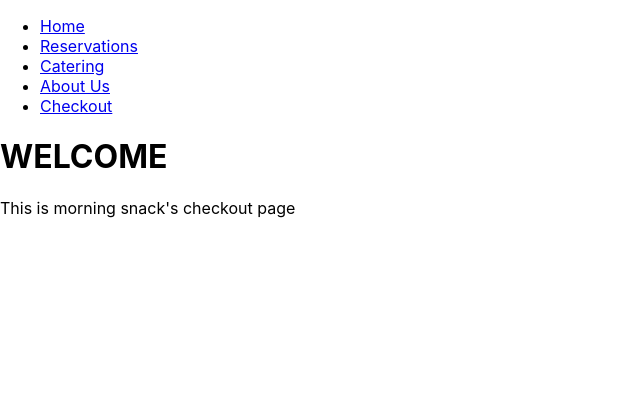
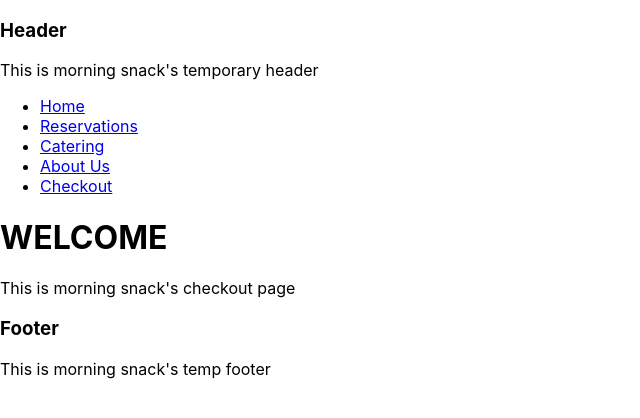
Before and after one commit to michellenicolephillips/morning-snack, a React (Create React App) app: page /checkout in a window 1280 px wide. Shown: the top 418 px of the page, without its empty margins (0-640 px from the left). Built offline with nearby package versions, Linux system fonts and the light colour scheme.

Commit message:
created header & footer components, added them to app.js

```diff
--- a/src/App.js
+++ b/src/App.js
@@ -3,6 +3,8 @@ import Navigation from '../src/components/navigation';
 import Home from '../src/pages/Home';
 import Checkout from '../src/pages/Checkout';
 import Catering from '../src/pages/Catering';
+import Header from '../src/components/header';
+import Footer from '../src/components/footer';
 import {
      BrowserRouter as Router,
      Routes,
@@ -10,6 +12,8 @@ import {
 
 function App() {
   return (
+     <div>
+          <Header/>
           <Router>
                <Navigation/>
                <Routes>
@@ -20,6 +24,9 @@ function App() {
                     <Route exact path="/checkout" element={<Checkout />} />
                </Routes>
           </Router>
+          <Footer/>
+     </div>
+
      );
 }
 
--- /dev/null
+++ b/src/components/footer.js
@@ -0,0 +1,14 @@
+import React from 'react';
+
+class Footer extends React.Component {
+
+     render() {
+          return (<>
+              <h3>Footer</h3>
+              <p>This is morning snack's temp footer</p>
+          </>
+          )
+     }
+}
+
+export default Footer;
--- /dev/null
+++ b/src/components/header.js
@@ -0,0 +1,14 @@
+import React from 'react';
+
+class Header extends React.Component {
+
+     render() {
+          return (<>
+              <h3>Header</h3>
+              <p>This is morning snack's temporary header</p>
+          </>
+          )
+     }
+}
+
+export default Header;
```
